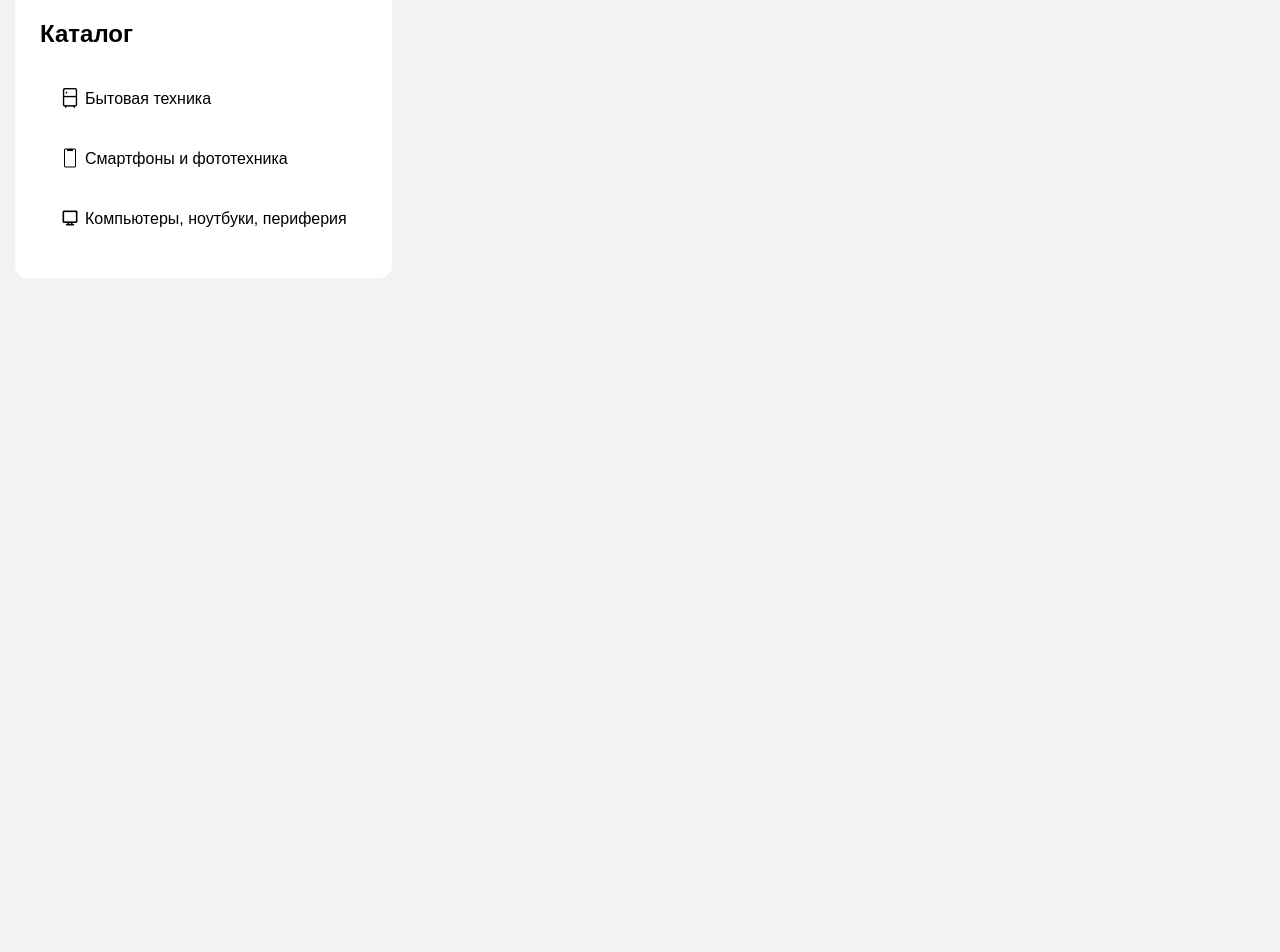
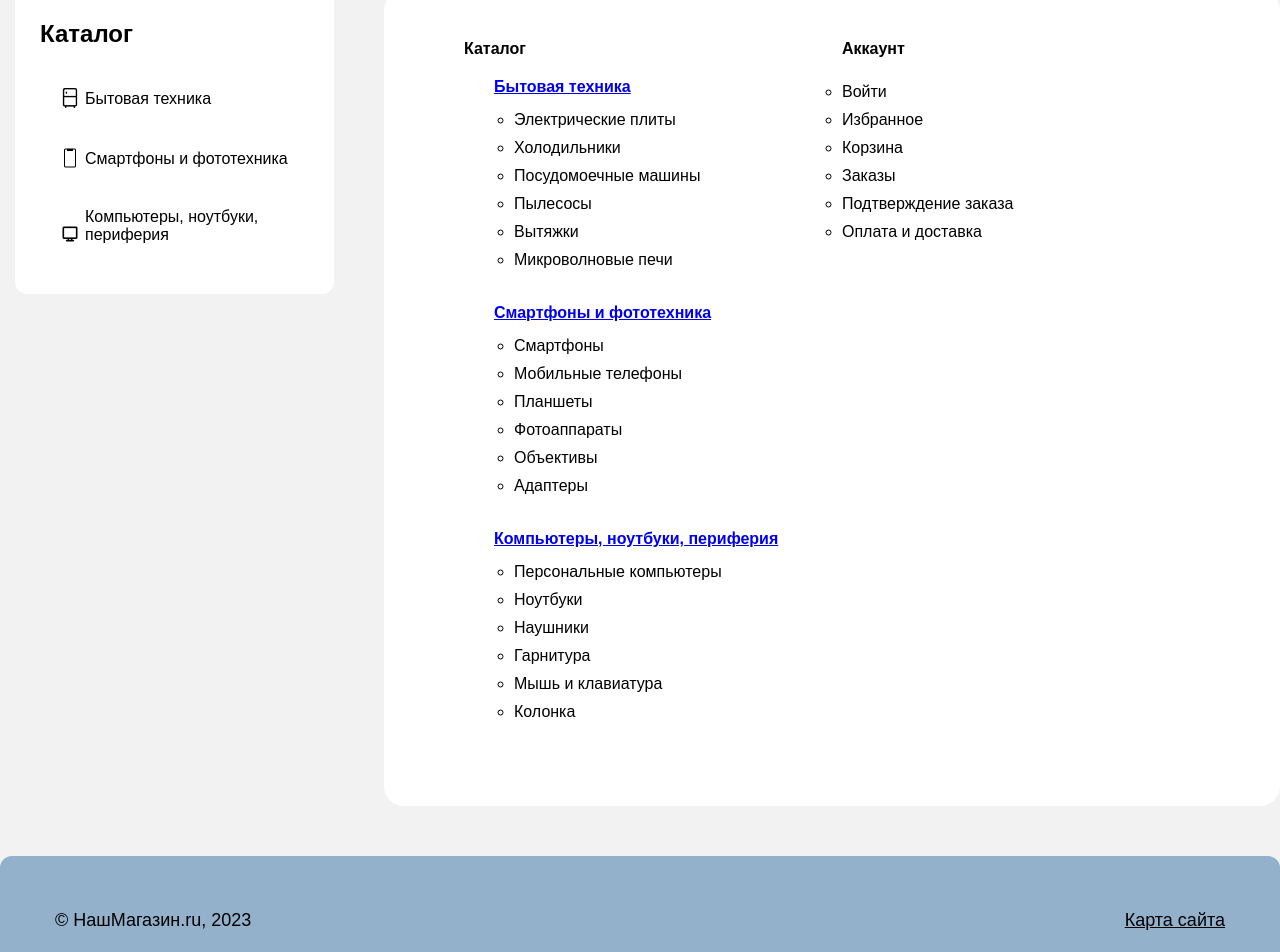
Before and after one commit to WaterMelonyOcO/voice-assistant-Frogs, a React (Create React App) app in the folder frontend/voice-assistant/: page /sitemap in a window 1280 px wide. Shown: the part 258-1210 px from the top of the page. Before the commit the page ends 800 px from the top, so only its background shows below. Built offline with nearby package versions, Linux system fonts and the light colour scheme.

Commit message:
add a footer, sitemap page and translation on en

```diff
--- a/frontend/voice-assistant/public/locales/ru/translation.json
+++ b/frontend/voice-assistant/public/locales/ru/translation.json
@@ -64,6 +64,31 @@
     "title5": "Страница смартфонов и фототехники",
     "title6": "Страница ПК, ноутбуков и периферии",
     "title7": "Страница избранного",
-"title8": "Страница корзины"
+    "title8": "Страница корзины",
+    "footer_link": "Карта сайта",
+    "footer_link_title" : "Переход на карту сайта",
+    "l1": "Электрические плиты",
+    "l2": "Холодильники",
+    "l3": "Посудомоечные машины",
+    "l4": "Пылесосы",
+    "l5": "Вытяжки",
+    "l6": "Микроволновые печи",
+    "l7": "Смартфоны",
+    "l8": "Мобильные телефоны",
+    "l9": "Планшеты",
+    "l10": "Фотоаппараты",
+    "l11": "Объективы",
+    "l12": "Адаптеры",
+    "l13": "Персональные компьютеры",
+    "l14": "Ноутбуки",
+    "l15": "Наушники",
+    "l16": "Гарнитура",
+    "l17": "Мышь и клавиатура",
+    "l18": "Колонка",
+    "l19": "Заказы",
+    "l20": "Подтверждение заказа",
+    "l21": "Оплата и доставка",
+    "l22": "Аккаунт"
+
 
 }
--- a/frontend/voice-assistant/src/App.js
+++ b/frontend/voice-assistant/src/App.js
@@ -19,6 +19,8 @@ import pepIcon from './images/pep.png';
 import saverIcon from './images/saver.png';
 import { ImageToggleProvider } from './components/ImageToggleContext/ImageToggleContext';
 import { useTranslation } from "react-i18next";
+import Footer from './components/Footer/Footer';
+import SiteMapPage from './pages/SiteMapPage/SiteMapPage';
 
 
 function App() {
@@ -70,9 +72,11 @@ function App() {
               <Route path="cart/order" element={<OrderRegistration />} />
               <Route path="/favourites" element={<FavouritesPage />} />
               <Route path="/cart" element={<CartPage />} />
+              <Route path='/sitemap' element={<SiteMapPage />} />
             </Routes>
           </div>
           </div>
+          <Footer />
       </div>
 
       <SpecialFeaturesModal active={modalActive} setActive={setModalActive} />
--- /dev/null
+++ b/frontend/voice-assistant/src/components/Footer/Footer.jsx
@@ -0,0 +1,21 @@
+import './style.css';
+import { Link } from 'react-router-dom';
+import { useTranslation } from "react-i18next";
+
+export default function Footer() {
+
+    const { t, i18n } = useTranslation();
+    const changeLanguage = (language) => {
+      i18n.changeLanguage(language);
+    };
+    return(<>
+    <footer className='footer'>
+        <h4 className='footer_h4'>
+        &#169; НашМагазин.ru, 2023
+        </h4>
+        <Link to="/sitemap" role="button" className='footer_btn' title={t("footer_link_title")}>
+        {t("footer_link")}
+        </Link>
+    </footer>
+    </>)
+}
--- /dev/null
+++ b/frontend/voice-assistant/src/components/Footer/style.css
@@ -0,0 +1,29 @@
+.footer {
+    width: 100%;
+    height: 8em;
+    background-color: #94B1CC;
+    border-top-right-radius: 12px;
+    border-top-left-radius: 12px;
+    display: flex;
+    flex-direction: row;
+    justify-content: space-between;
+    align-items: center;
+    padding: 0 55px;
+}
+
+.footer_h4 {
+    font-size: 18px;
+    font-weight: normal;
+}
+
+.footer_btn {
+    border: none;
+    background-color: transparent;
+    font-size: 18px;
+    color: black;
+}
+
+.footer_btn:hover {
+    cursor: pointer;
+    color: rgb(108, 107, 107);
+}
--- a/frontend/voice-assistant/src/components/InputSearch/InputSearch.jsx
+++ b/frontend/voice-assistant/src/components/InputSearch/InputSearch.jsx
@@ -13,9 +13,9 @@ export default function InputSearch() {
     return(
         <div className="input-with-icon">
         <span className='input-icon'>
-            <img src={searchIcon} alt={t("alt_search")}/>
+            <img src={searchIcon} alt=""/>
         </span>
-        <input type='serach' name="search-input" placeholder={t('placeholder')}className='search_input'></input>
+        <input type='serach' name="search-input" placeholder={t('placeholder')} className='search_input'></input>
     </div>
     )
 }
--- /dev/null
+++ b/frontend/voice-assistant/src/pages/SiteMapPage/SiteMapPage.jsx
@@ -0,0 +1,76 @@
+import './style.css';
+import { Link } from 'react-router-dom';
+import { useTranslation } from "react-i18next";
+
+export default function SiteMapPage() {
+
+    const { t, i18n } = useTranslation();
+    const changeLanguage = (language) => {
+      i18n.changeLanguage(language);
+    };
+    return (<>
+    <div className='sitemap_body'>
+        <nav className='body_left'>
+            <h3 className='body_h3'>{t("header7")}</h3>
+                <ul>
+            <li>
+                <Link to="/appliances" className='body_link'>{t("header2")}</Link>
+
+                    <ul className='body_ul'>
+                        <li><a href="/appliances">{t("l1")}</a></li>
+                        <li><a href="/appliances">{t("l2")}</a></li>
+                        <li><a href="/appliances">{t("l3")}</a></li>
+                        <li><a href="/appliances">{t("l4")}</a></li>
+                        <li><a href="/appliances">{t("l5")}</a></li>
+                        <li><a href="/appliances">{t("l6")}</a></li>
+                    </ul>
+            </li>
+            <li>
+                <Link to="/smartphone" className='body_link'>{t("header3")}</Link>
+
+                <ul className='body_ul'>
+                        <li><a href="/smartphone">{t("l7")}</a></li>
+                        <li><a href="/smartphone">{t("l8")}</a></li>
+                        <li><a href="/smartphone">{t("l9")}</a></li>
+                        <li><a href="/smartphone">{t("l10")}</a></li>
+                        <li><a href="/smartphone">{t("l11")}</a></li>
+                        <li><a href="/smartphone">{t("l12")}</a></li>
+                    </ul>
+            </li>
+            <li>
+                <Link to="/computers" className='body_link'>{t("header4")}</Link>
+
+                <ul className='body_ul'>
+                        <li><a href="/computers">{t("l13")}</a></li>
+                        <li><a href="/computers">{t("l14")}</a></li>
+                        <li><a href="/computers">{t("l15")}</a></li>
+                        <li><a href="/computers">{t("l16")}</a></li>
+                        <li><a href="/computers">{t("l17")}</a></li>
+                        <li><a href="/computers">{t("l18")}</a></li>
+                    </ul>
+            </li>
+            </ul>
+
+        </nav>
+
+        <nav className='body_right'>
+        <h3 className='body_h3'>{t("l22")}</h3>
+                <ul >
+                    <ul className='body_ul_two'>
+                    <li><a href="/">{t("profile")}</a></li>
+                    <li><a href="favourites">{t("heart")}</a></li>
+                    <li><a href="/cart">{t("cart")}</a></li>
+                    <li>{t("l19")}</li>
+                    <li><a href="cart/order">{t("l20")}</a></li>
+                    <li>{t("l21")}</li>
+                    </ul>
+
+                </ul>
+
+
+        </nav>
+
+    </div>
+
+</> )
+}
--- /dev/null
+++ b/frontend/voice-assistant/src/pages/SiteMapPage/style.css
@@ -0,0 +1,50 @@
+.sitemap_body {
+    width: 70vw;
+    height: max-content;
+    background-color: #fff;
+    border-radius: 20px;
+    display: grid;
+    grid-template-columns: 1fr 1fr;
+    column-gap: 20px;
+    padding: 50px 80px;
+    margin: 50px 0;
+}
+.body_link {
+    margin: 10px 30px;
+    font-weight: 600;
+}
+.body_left > ul {
+    list-style-type: none;
+}
+.body_ul {
+    padding: 10px 50px;
+    margin-bottom: 20px;
+}
+.body_ul > li, .body_ul_two > li {
+    padding: 5px 0;
+}
+.body_ul > li > a, .body_ul_two > li a  {
+    color: black;
+    text-decoration: none;
+}
+.body_ul > li:hover, .body_ul_two > li:hover {
+    cursor: pointer;
+    text-decoration: underline;
+    color: blueviolet;
+}
+.body_ul_two {
+    display: flex;
+    flex-direction: column;
+    justify-content: center;
+    align-items: flex-start;
+
+}
+
+
+.body_h3 {
+    margin-bottom: 20px;
+}
+
+.body_right {
+
+}
```
Also changed, not shown: frontend/voice-assistant/public/locales/en/translation.json (+26 -1 lines), frontend/voice-assistant/src/components/InputSearch/style.css (line endings or trailing spaces). Lines whose indentation alone changed are shown as unchanged.
